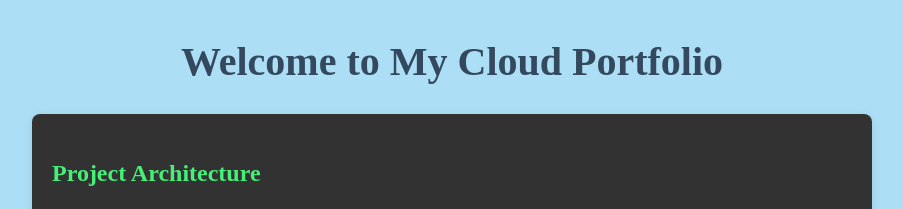
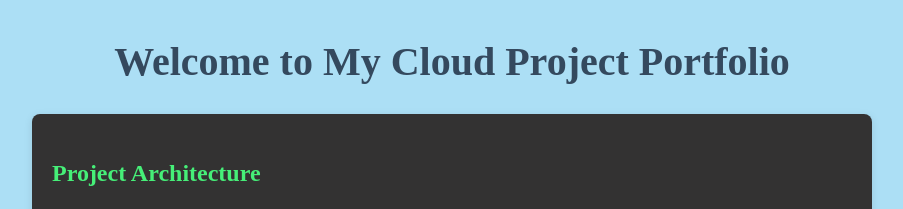
Before and after one commit to Sandhya-1301/Website-Deploy-Github-S3, a plain HTML site: page index.html in a window 1280 px wide. Shown: the top 209 px of the page, without its empty margins (188-1091 px from the left). Drawn offline with Linux system fonts and the light colour scheme.

Commit message:
Update index.html

```diff
--- a/index.html
+++ b/index.html
@@ -8,7 +8,7 @@
 </head>
 <body>
   <header>
-    <h1>Welcome to My Cloud Portfolio</h1>
+    <h1>Welcome to My Cloud Project Portfolio</h1>
 
   </header>
 
```
